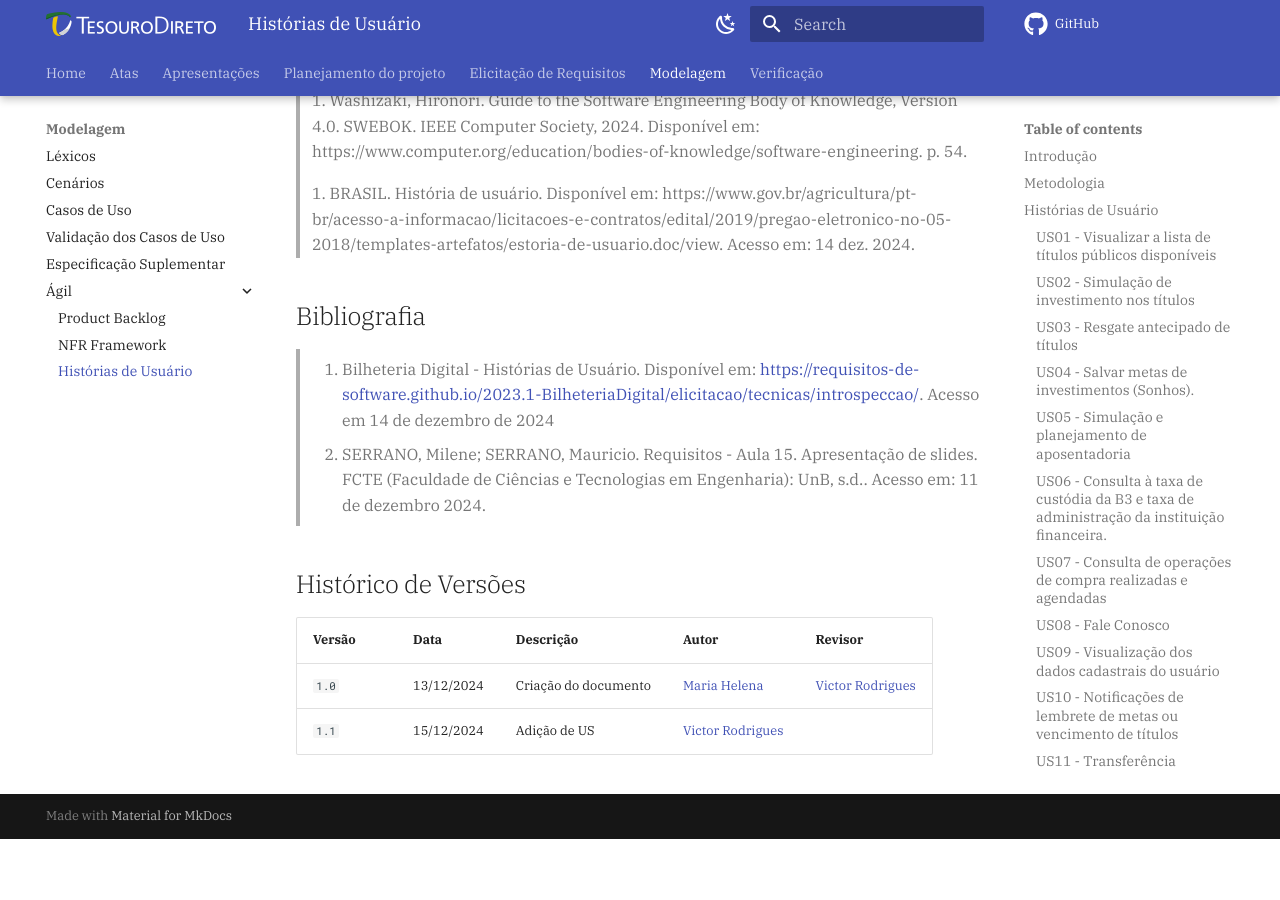
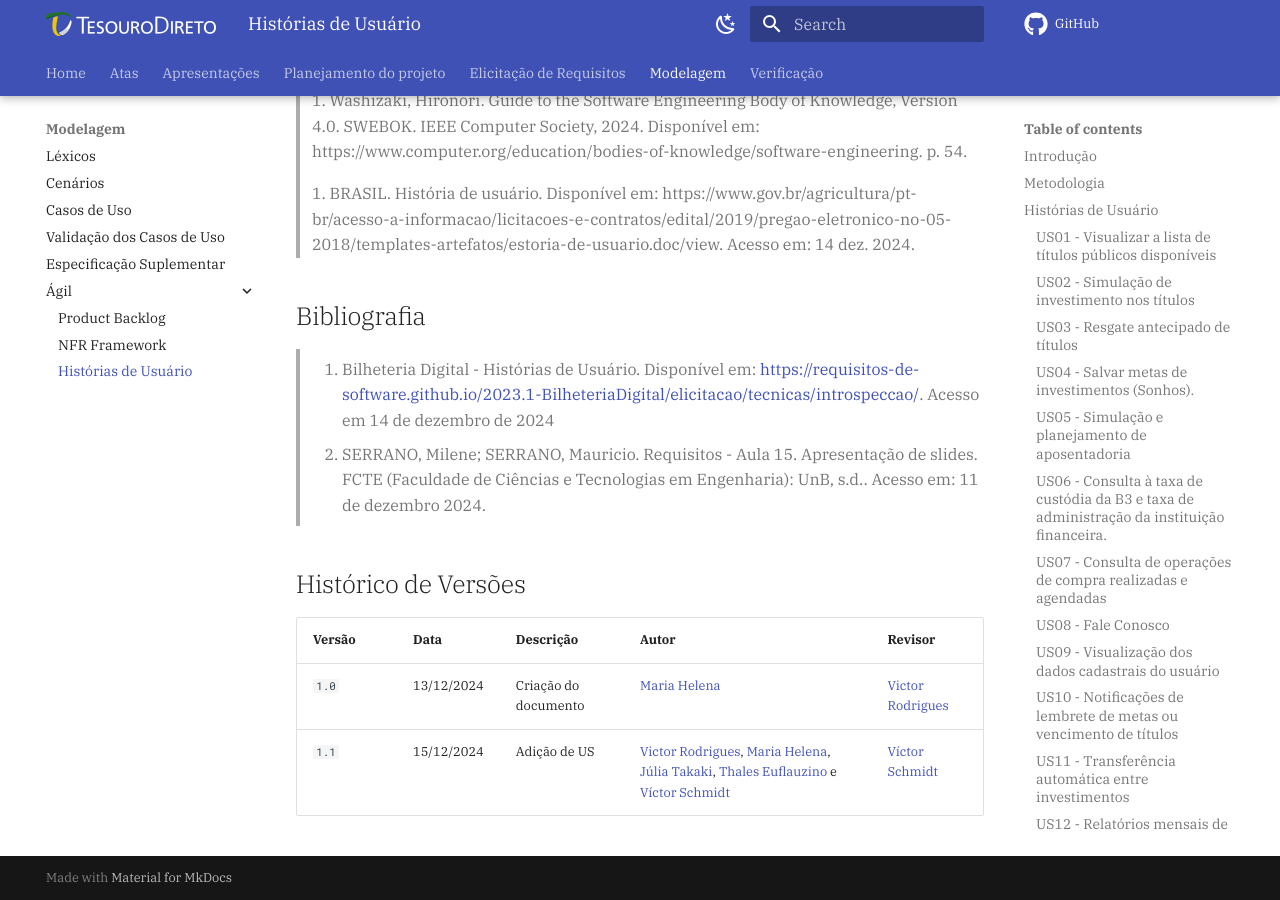
Before and after one commit to Requisitos-de-Software/2024.2-Grupo05, an MkDocs documentation site: the page built from docs/modelagem-pt2/userstories.md, in a window 1280 px wide and 900 px high, scrolled down 5415 px. Built offline with MkDocs 1.6.1 and Material for MkDocs 9.7.7, drawn with Linux system fonts in a browser that asks for light colours; comment, search, counter and statistics services are not loaded; before the commit the page ends 6254 px from its top, so only the background shows below that.

Commit message:
fix: corrigindo tabela de histórico de versões

```diff
--- a/docs/modelagem-pt2/userstories.md
+++ b/docs/modelagem-pt2/userstories.md
@@ -1631,4 +1631,4 @@
 | Versão | Data       | Descrição | Autor     |       Revisor         |
 | ------ | ---------- | --------- | --------- | --------------------- |
 | `1.0`  | 13/12/2024 | Criação do documento | [Maria Helena](https://github.com/MariaCHelena) | [Victor Rodrigues](https://github.com/ViictorHugoo) |
-| `1.1`  | 15/12/2024 | Adição de US | [Victor Rodrigues](https://github.com/ViictorHugoo) | |
+| `1.1`  | 15/12/2024 | Adição de US | [Victor Rodrigues](https://github.com/ViictorHugoo), [Maria Helena](https://github.com/MariaCHelena), [Júlia Takaki](https://github.com/juliatakaki), [Thales Euflauzino](https://github.com/thaleseuflauzino) e [Víctor Schmidt](https://github.com/moonshinerd) | [Víctor Schmidt](https://github.com/moonshinerd) |
```
